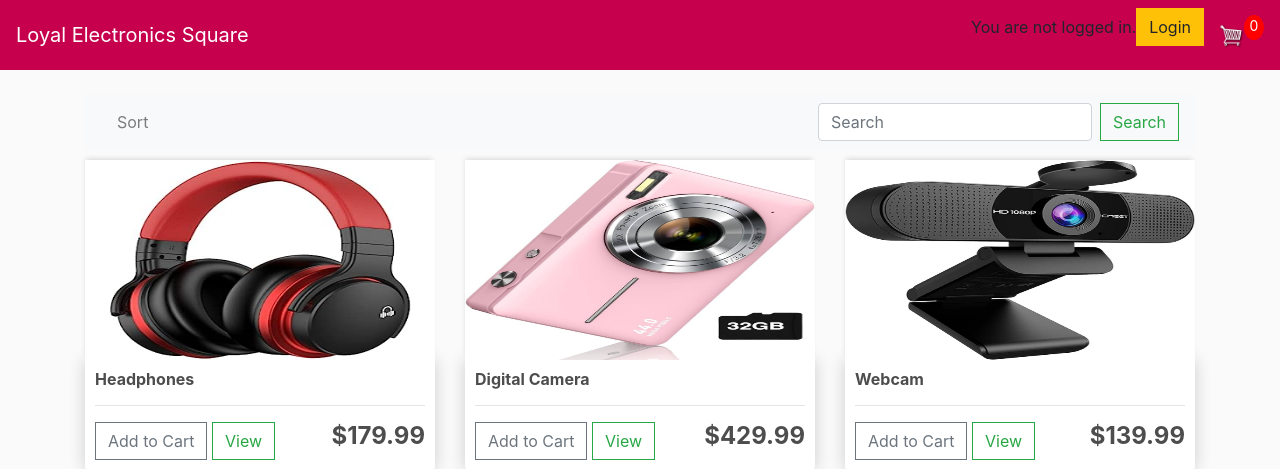
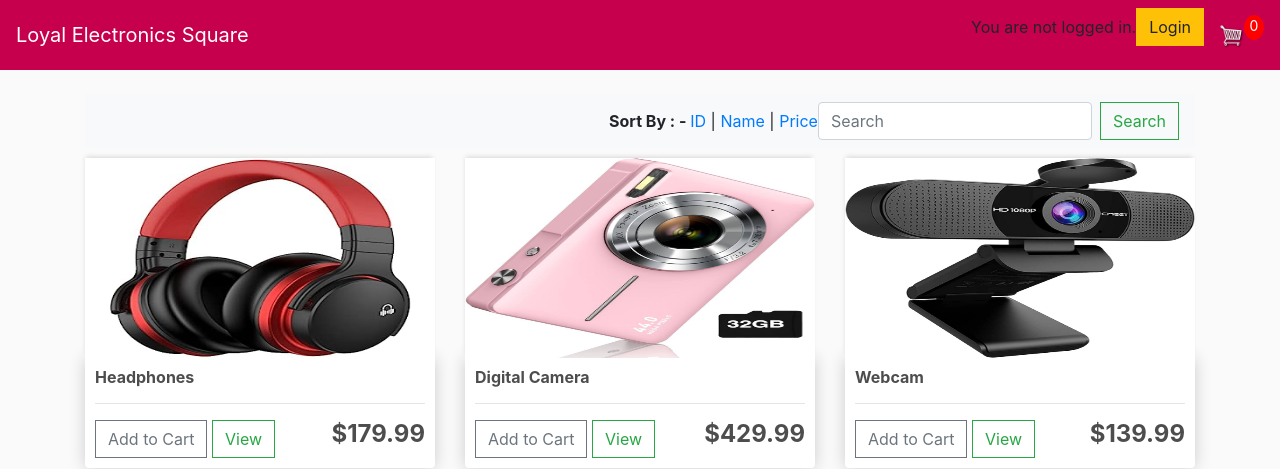
Before and after one commit to tobiaswai/ISI-group12-2024, a Django app: page / in a window 1280 px wide. Shown: the top 469 px of the page. Run offline with Django 5.2, Linux system fonts and the light colour scheme; data comes from the database, SQL or seed files in the repository; some libraries are stand-ins or nearby versions.

Commit message:
added unfinish sorting

```diff
--- a/myProject/store/templates/store/Store.html
+++ b/myProject/store/templates/store/Store.html
@@ -3,10 +3,12 @@
 {% block content %}
 	<nav class="navbar navbar-light bg-light justify-content-end">
 		<a class="navbar-brand"></a>
-		<ul class="navbar-nav mr-auto">
-		<li class="nav-item">
-			<a class="nav-link" href="#">Sort</a>
-		</li></ul>
+		<div>
+			<b>Sort By : - </b>
+			<a href="{% url 'product_list' %}?filter={{ filter }}&orderby=id">ID</a> |
+			<a href="{% url 'product_list' %}?filter={{ filter }}&orderby=name">Name</a> |
+			<a href="{% url 'product_list' %}?filter={{ filter }}&orderby=price">Price</a>
+		</div>
 		<form class="form-inline">
 		<input class="form-control mr-sm-2" name="q" type="search" placeholder="Search" aria-label="Search">
 		<button class="btn btn-outline-success my-2 my-sm-0" type="submit">Search</button>
--- a/myProject/store/urls.py
+++ b/myProject/store/urls.py
@@ -12,4 +12,5 @@ urlpatterns = [
     path('register/', views.register, name="register"),
     path('login/', views.login, name="login"),
     path('product/<int:pk>', views.product , name="product"),
+    path('product_list/', views.ProductListView.as_view(), name="product_list"),
 ]
--- a/myProject/store/views.py
+++ b/myProject/store/views.py
@@ -2,11 +2,13 @@ from django.shortcuts import render, redirect
 from django.http import JsonResponse
 from django.contrib.auth.models import User
 from django.contrib.auth import authenticate, login, logout
+from django.views.generic import ListView
 import json
 import datetime
 from .models import *
 
 from django.core.paginator import Paginator
+from django.db.models import Q
 
 
 def register(request):
@@ -85,6 +87,39 @@ def product(request, pk):
      product = Product.objects.get(id=pk)
      context = {'products':product, 'cartItems':cartItems}
      return render(request, 'store/product.html', context)
+
+
+     def get(self, request, subcategory_id):
+          subcategory = get_object_or_404(Subcategories, pk=subcategory_id)
+
+          sort_by = request.GET.get("sort", "l2h")
+          if sort_by == "l2h":
+               products = subcategory.products.order_by("price")
+          elif sort_by == "h2l":
+               products = subcategory.products.order_by("-price")
+
+          category_list = Categories.objects.all()
+          return render (request, 'products.html',{"subcategory_list" : products, 'category_list': category_list })
+
+class ProductListView(ListView):
+     def get_queryset(self):
+          filter_val=self.request.GET.get("filter","")
+          order_by=self.request.GET.get("orderby","id")
+          if filter_val!="":
+               products=Product.objects.filter(Q(name__contains=filter_val) | Q(price__contains=filter_val)).order_by(order_by)
+          else:
+               products=Product.objects.all().order_by(order_by)
+          return products
+
+     def get_context_data(self, **kwargs):
+          context = super(ProductListView,self).get_context_data(**kwargs)
+          context["filter"] = self.request.GET.get("filter","")
+          context["orderby"] = self.request.GET.get("orderby","id")
+          context["all_table_fields"] = Product._meta.get_fields()
+          return context
+
+
+
 
 def cart(request):
 
```
Also changed, not shown: 26 other files.
